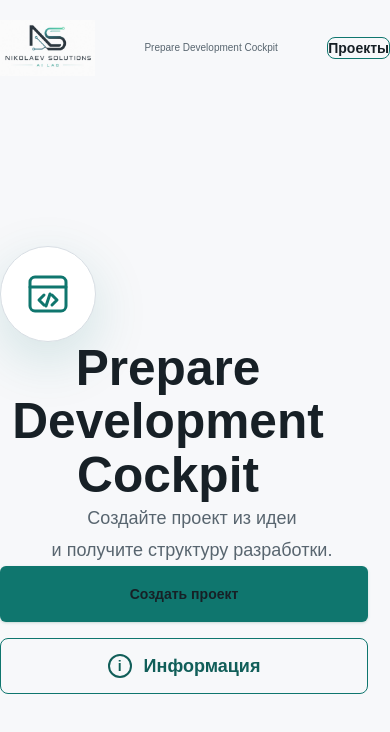
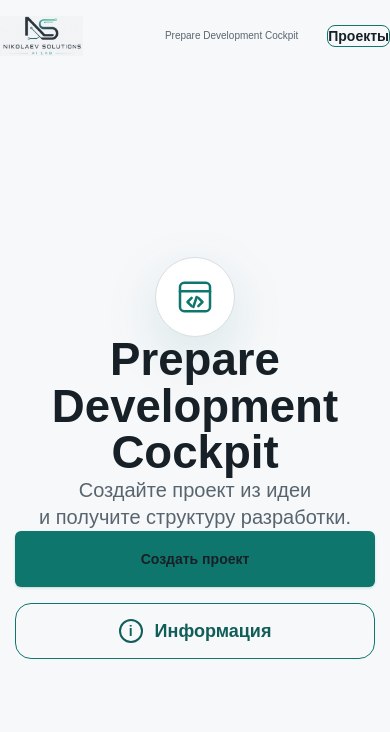
Before and after one commit to drthalas/Prepare_development_cockpit, a Next.js app: page / in a window 390 px wide. Shown: the top 732 px of the page. Built offline with nearby package versions, Linux system fonts and the light colour scheme.

Commit message:
PDC-032: fix landing mobile hero alignment

```diff
--- a/src/components/landing-page.tsx
+++ b/src/components/landing-page.tsx
@@ -14,8 +14,8 @@ const infoSteps = [
 
 export function LandingPage() {
   return (
-    <main className="min-h-screen bg-[var(--background)] text-[var(--foreground)]">
-      <header className="mx-auto grid h-24 w-full max-w-5xl grid-cols-[auto_1fr_auto] items-center gap-3 px-5 sm:h-24 sm:px-8">
+    <main className="min-h-screen overflow-x-hidden bg-[var(--background)] text-[var(--foreground)]">
+      <header className="mx-auto grid h-[4.5rem] w-full max-w-5xl grid-cols-[8.5rem_1fr_auto] items-center gap-3 px-5 sm:h-20 sm:grid-cols-[10rem_1fr_auto] sm:px-8">
         <Link
           aria-label="Nikolaev Solutions AI Lab"
           className="flex min-w-0 items-center"
@@ -23,11 +23,11 @@ export function LandingPage() {
         >
           <Image
             alt="Nikolaev Solutions AI Lab"
-            className="h-14 w-auto object-contain sm:h-16"
-            height={330}
+            className="h-10 w-auto object-contain mix-blend-multiply sm:h-12"
+            height={260}
             priority
-            src="/brand/nikolaev-solutions-ai-lab.png"
-            width={560}
+            src="/brand/nikolaev-solutions-ai-lab-header.png"
+            width={540}
           />
         </Link>
         <p className="min-w-0 truncate text-center text-[10px] font-medium leading-none text-[var(--muted)] sm:text-xs">
@@ -41,12 +41,12 @@ export function LandingPage() {
         </Link>
       </header>
 
-      <section className="flex min-h-[calc(100svh-6rem)] items-center justify-center px-5 pb-16 pt-4 sm:px-8 sm:pb-20">
-        <div className="mx-auto w-full max-w-2xl text-center">
-          <div className="mx-auto grid h-24 w-24 place-items-center rounded-full border border-[var(--panel-border)] bg-[var(--panel)] shadow-[0_18px_55px_rgba(15,118,110,0.16)]">
+      <section className="flex min-h-[calc(100svh-4.5rem)] items-center justify-center px-5 py-8 sm:min-h-[calc(100svh-5rem)] sm:px-8">
+        <div className="mx-auto flex w-full max-w-[22.5rem] flex-col items-center text-center">
+          <div className="flex h-20 w-20 items-center justify-center rounded-full border border-[var(--panel-border)] bg-[var(--panel)] shadow-[0_18px_55px_rgba(15,118,110,0.14)] sm:h-24 sm:w-24">
             <svg
               aria-hidden="true"
-              className="h-12 w-12 text-[var(--accent)]"
+              className="h-10 w-10 text-[var(--accent)] sm:h-12 sm:w-12"
               fill="none"
               viewBox="0 0 48 48"
               xmlns="http://www.w3.org/2000/svg"
@@ -89,23 +89,23 @@ export function LandingPage() {
             </svg>
           </div>
 
-          <h1 className="mx-auto mt-9 max-w-[21rem] text-[3.1rem] font-semibold leading-[1.08] tracking-normal text-[var(--foreground)] sm:max-w-2xl sm:text-6xl">
+          <h1 className="mt-8 max-w-[21.25rem] text-[2.85rem] font-extrabold leading-[1.02] tracking-normal text-[var(--foreground)] sm:text-6xl">
             Prepare Development Cockpit
           </h1>
-          <p className="mx-auto mt-6 max-w-sm text-lg leading-8 text-[var(--muted)] sm:max-w-xl sm:text-xl">
+          <p className="mt-5 max-w-[21rem] text-xl leading-[1.35] text-[var(--muted)] sm:text-xl">
             Создайте проект из идеи
             <br />и получите структуру разработки.
           </p>
 
-          <div className="mx-auto mt-12 flex w-full max-w-[23rem] flex-col items-stretch justify-center gap-4 sm:flex-row sm:items-center">
+          <div className="mt-8 flex w-full max-w-[22.5rem] flex-col items-stretch justify-center gap-4">
             <Button
-              className="min-h-14 w-full rounded-lg px-7 text-lg shadow-lg shadow-emerald-900/15 sm:w-auto"
+              className="min-h-14 w-full rounded-2xl px-7 text-lg shadow-lg shadow-emerald-900/15"
               href="/app/projects"
             >
               Создать проект
             </Button>
-            <details className="group w-full sm:w-auto">
-              <summary className="inline-flex h-14 w-full cursor-pointer list-none items-center justify-center gap-3 rounded-lg border border-[var(--accent)] bg-transparent px-7 text-lg font-semibold text-[var(--accent-strong)] transition hover:bg-[var(--soft-accent)] focus-visible:outline focus-visible:outline-2 focus-visible:outline-offset-2 focus-visible:outline-[var(--accent)] sm:w-auto [&::-webkit-details-marker]:hidden">
+            <details className="group w-full">
+              <summary className="inline-flex h-14 w-full cursor-pointer list-none items-center justify-center gap-3 rounded-2xl border border-[var(--accent)] bg-transparent px-7 text-lg font-semibold text-[var(--accent-strong)] transition hover:bg-[var(--soft-accent)] focus-visible:outline focus-visible:outline-2 focus-visible:outline-offset-2 focus-visible:outline-[var(--accent)] [&::-webkit-details-marker]:hidden">
                 <span className="grid h-6 w-6 place-items-center rounded-full border-2 border-current text-sm">
                   i
                 </span>
```
Also changed, not shown: public/brand/nikolaev-solutions-ai-lab-header.png (added).
